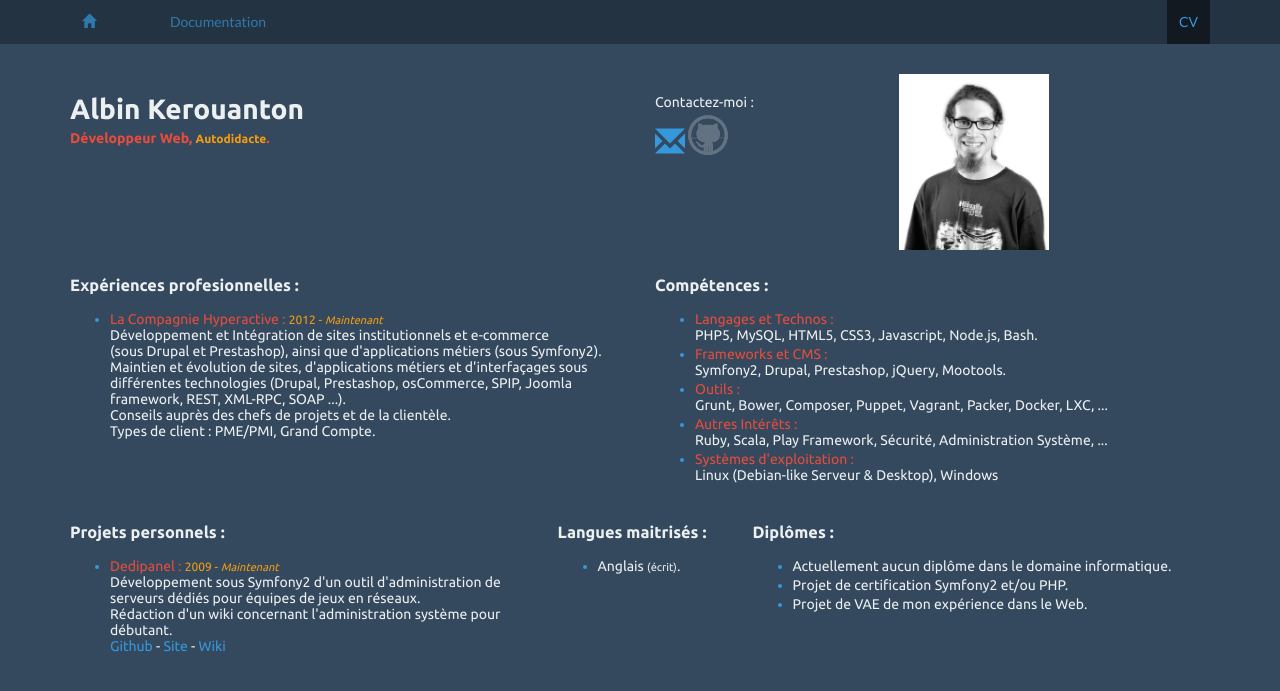
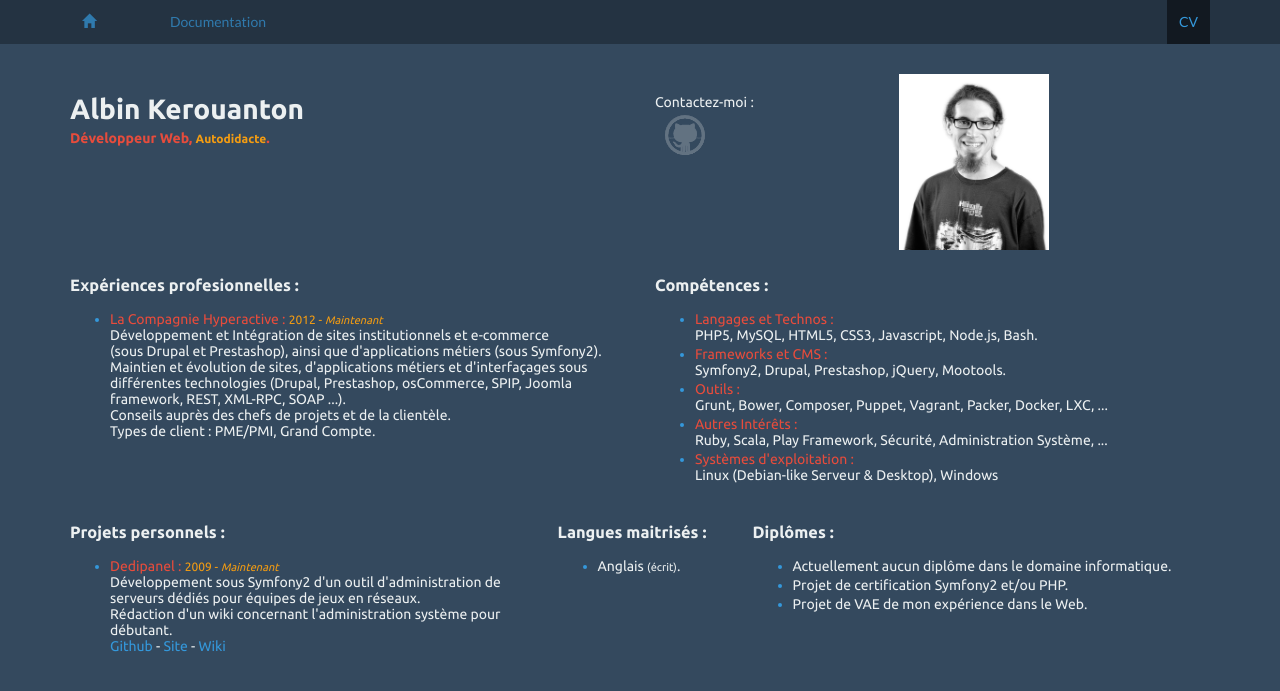
Before and after one commit to NiR-/akerouanton-name, a Jekyll site: the page built from cv.html, in a window 1280 px wide. Shown: the top 691 px of the page. Built offline with Jekyll 4.4.1, drawn with Linux system fonts in a browser that asks for light colours; Markdown is read by kramdown in place of the engine named in the settings.

Commit message:
Commentaire sur le picto mail.

```diff
--- a/cv.html
+++ b/cv.html
@@ -13,12 +13,14 @@ menu_item: cv
 			<p>Développeur Web, <span class="small">Autodidacte</span>.</p>
 		</div>
 	</div>
-	<div class="photo">
+	<div class="intro2">
 		<div class="row">
 			<div class="contact">
 				<div class="label">Contactez-moi :</div>
-				<a href="#"><span class="glyphicon glyphicon-envelope"></span></a>
-				<a href="https://github.com/NiR-/" target="_blank"><span class="github"></span></a>
+				<div class="pictos">
+					<!-- <a href="#"><span class="glyphicon glyphicon-envelope"></span></a> -->
+					<a href="https://github.com/NiR-/" target="_blank"><span class="github"></span></a>
+				</div>
 			</div>
 			<div>
 				<img src="/assets/images/trombine.jpg" alt="Albin Kerouaton, photo personnelle." title="Albin Kerouanton, Développeur web Autodidacte" width="150" height="176" />
```
